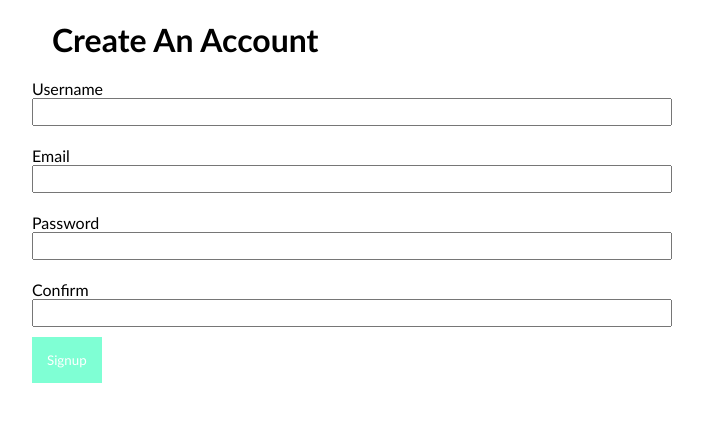
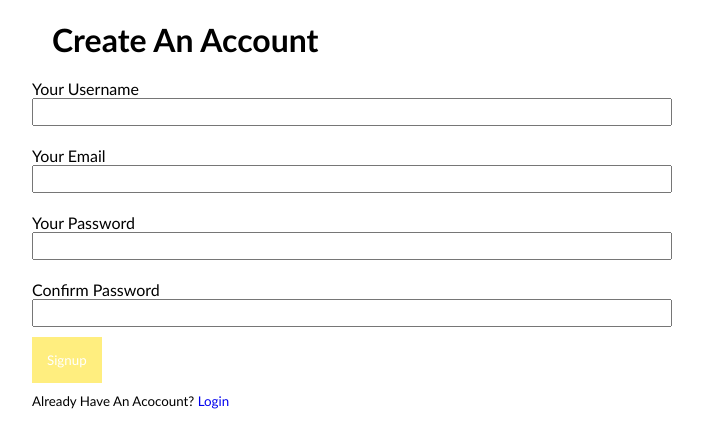
Before and after one commit to zichdan/zichtech-blogsite, a Django app: a page that uses templates/users/signup.html in a window 1280 px wide. Shown: the part 59-507 px from the top of the page, without its empty margins (288-991 px from the left). Run offline with Django 4.2, Linux system fonts and the light colour scheme.

Commit message:
Added the UserCreationForm

```diff
--- a/Posts/static/css/main.css
+++ b/Posts/static/css/main.css
@@ -45,15 +45,25 @@ form{
 }
 .btn{
     border: none;
-    background-color: aquamarine;
+    background-color: rgb(255, 238, 127);
     cursor: pointer;
     color: white;
     padding: 15px;
 }
-.limk{
-    color: black;
+.link{
+    color: blue;
     text-decoration: none;
 }
 .update_link{
-    color: brown;
+    color: rgb(34, 178, 75);
 }
+.error{
+    color: crimson;
+    font-size: 12;
+}
+.alert{
+    padding: 20px;
+    background-color: lawngreen;
+    color: white;
+    text-align: center;
+}
--- a/Users/forms.py
+++ b/Users/forms.py
@@ -1,4 +1,7 @@
+from typing import Any
 from django import forms
+from django.contrib.auth.forms import UserCreationForm
+from django.contrib.auth.models import User
 
 '''
     UserRegistration
@@ -12,12 +15,34 @@ from django import forms
     -password
 '''
 
+# class UserRegistrationForm(forms.Form):
+#     username = forms.CharField(widget=forms.TextInput(attrs={"class":"form-control"}))
+#     email = forms.CharField(widget=forms.TextInput(attrs={"class":"form-control"}))
+#     password = forms.CharField(widget=forms.PasswordInput(attrs={"class":"form-control"}))
+#     confirm = forms.CharField(widget=forms.PasswordInput(attrs={"class":"form-control"}))
 
-class UserRegistrationForm(forms.Form):
-    username = forms.CharField(widget=forms.TextInput(attrs={"class":"form-control"}))
-    email = forms.CharField(widget=forms.TextInput(attrs={"class":"form-control"}))
-    password = forms.CharField(widget=forms.PasswordInput(attrs={"class":"form-control"}))
-    confirm = forms.CharField(widget=forms.PasswordInput(attrs={"class":"form-control"}))
+
+class UserRegistrationForm(UserCreationForm):
+
+    def __init__(self, *args, **kwargs):
+        super(UserRegistrationForm,self).__init__(*args, **kwargs)
+        self.fields["username"].label="Your Username"
+        self.fields["username"].widget=forms.TextInput(attrs={"class":"form-control"})
+
+        self.fields["email"].label="Your Email"
+        self.fields["email"].widget=forms.TextInput(attrs={"class":"form-control"})
+
+        self.fields["password1"].label="Your Password"
+        self.fields["password1"].widget=forms.PasswordInput(attrs={"class":"form-control"})
+
+        self.fields["password2"].label="Confirm Password"
+        self.fields["password2"].widget=forms.PasswordInput(attrs={"class":"form-control"})
+
+
+    class Meta:
+        model = User
+        fields=["username", "email", "password1", "password2"]
+
 
 
 
--- a/Users/views.py
+++ b/Users/views.py
@@ -1,29 +1,24 @@
 from django.shortcuts import render, redirect
+
+from Posts.forms import PostCreationForm
 from .forms import LoginForm, UserRegistrationForm
 from django.contrib.auth.models import User
 from django.contrib.auth import login, logout, authenticate
+from django.contrib import messages
 
 # Create your views here.
 
 def sign_up(request):
     form = UserRegistrationForm()
     if request.method == "POST":
-        username = request.POST["username"]
-        email = request.POST["email"]
-        password = request.POST["password"]
-        confirm = request.POST["confirm"]
+       form = UserRegistrationForm(request.POST)
 
-        if password == confirm:
-            new_user = User.objects.create_user(
-                username=username,
-                email=email,
-            )
-            new_user.set_password(password)
+       if form.is_valid():
+           form.save()
 
-            new_user.save()
+           messages.success(request,"User Created Sucessfully")
 
-            return redirect('post_home')
-
+           return redirect('login')
     context ={
         'form': form
     }
@@ -50,3 +45,34 @@ def login_user(request):
 def logout_user(request):
     logout(request)
     return redirect('post_home')
+
+
+
+
+
+
+
+'''Basic way to create a signup form in django'''
+# def sign_up(request):
+#     form = UserRegistrationForm()
+#     if request.method == "POST":
+#         username = request.POST["username"]
+#         email = request.POST["email"]
+#         password = request.POST["password"]
+#         confirm = request.POST["confirm"]
+
+#         if password == confirm:
+#             new_user = User.objects.create_user(
+#                 username=username,
+#                 email=email,
+#             )
+#             new_user.set_password(password)
+
+#             new_user.save()
+
+#             return redirect('post_home')
+
+#     context ={
+#         'form': form
+#     }
+#     return render(request, 'users/signup.html', context)
--- a/templates/users/signup.html
+++ b/templates/users/signup.html
@@ -5,17 +5,27 @@
         <h1>Create An Account</h1>
         {% csrf_token %}
 
+
         {% for field in form %}
             <div class="form-group">
                 <p class="label">{{ field.label }}</p>
                 {{field}}
+                {% if field.errors %}
+                    {% for error in field.errors %}
+                        <p class="error">{{ error }}</p>
+                    {% endfor %}
+                {% endif %}
             </div>
-
-
         {% endfor %}
         <div class="form-group">
             <input type="submit" value="Signup" class="btn">
         </div>
+        <div class="form-group">
+            <small>
+                <p>Already Have An Acocount? <a href="{% url 'login' %}">Login</a></p>
+            </small>
+        </div>
+
 
     </form>
 {% endblock content %}
```
Also changed, not shown: templates/users/login.html (+14 -0 lines).
